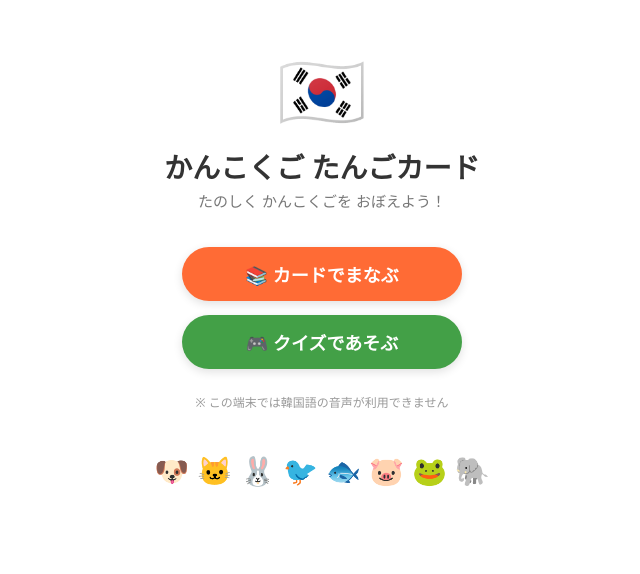
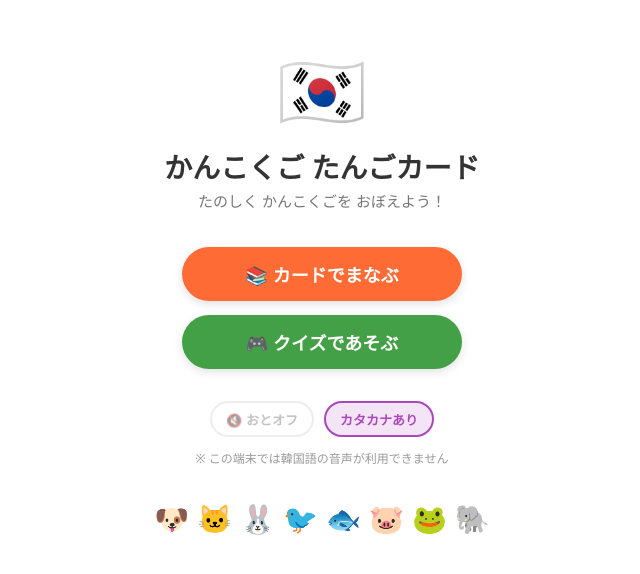
Before and after one commit to t-miyahira/korean-flashcard, a React (Vite) app: page / in a window 1280 px wide. Shown: the top 574 px of the page, without its empty margins (318-958 px from the left). Built offline with nearby package versions, Linux system fonts and the light colour scheme.

Commit message:
toggle katakana display

```diff
--- a/src/App.jsx
+++ b/src/App.jsx
@@ -65,23 +65,23 @@ const speakKorean = (text, enabled) => {
 // ── Shared styles ──
 const css = {
   wrap: { width: "100%", maxWidth: 480, margin: "0 auto", padding: "16px clamp(8px, 3vw, 20px)", fontFamily: "system-ui, -apple-system, sans-serif", boxSizing: "border-box" },
-  btn: (bg) => ({ padding: "10px clamp(16px, 4vw, 24px)", fontSize: "clamp(14px, 3.5vw, 16px)", fontWeight: 700, color: "#FFF", background: bg, border: "none", borderRadius: 30, cursor: "pointer", boxShadow: "0 3px 10px rgba(0,0,0,0.12)", minHeight: 44, }),
-  chip: (active, color) => ({ padding: "6px clamp(10px, 2.5vw, 14px)", fontSize: "clamp(11px, 2.8vw, 13px)", fontWeight: 700, borderRadius: 20, border: "2px solid", borderColor: active ? color : "#DDD", background: active ? (color === "#FF6B35" ? "#FFF3E0" : color === "#5C6BC0" ? "#E8EAF6" : "#F3E5F5") : "#FFF", color: active ? color : "#888", cursor: "pointer", minHeight: 36, }),
-  navBtn: (bg) => ({ ...css.btn(bg), width: "clamp(44px, 12vw, 56px)", height: "clamp(44px, 12vw, 56px)", borderRadius: "50%", padding: 0, fontSize: "clamp(18px, 5vw, 24px)", display: "flex", alignItems: "center", justifyContent: "center" }),
+  btn: (bg) => ({ padding: "10px clamp(16px, 4vw, 24px)", fontSize: "clamp(14px, 3.5vw, 16px)", fontWeight: 700, color: "#FFF", background: bg, border: "none", borderRadius: 30, cursor: "pointer", boxShadow: "0 3px 10px rgba(0,0,0,0.12)", minHeight: 44 }),
+  chip: (active, color) => ({ padding: "6px clamp(10px, 2.5vw, 14px)", fontSize: "clamp(11px, 2.8vw, 13px)", fontWeight: 700, borderRadius: 20, border: "2px solid", borderColor: active ? color : "#DDD", background: active ? (color === "#FF6B35" ? "#FFF3E0" : color === "#5C6BC0" ? "#E8EAF6" : "#F3E5F5") : "#FFF", color: active ? color : "#888", cursor: "pointer", minHeight: 36 }),
+  navBtn: (bg) => ({ padding: 0, fontSize: "clamp(18px, 5vw, 24px)", fontWeight: 700, color: "#FFF", background: bg, border: "none", borderRadius: "50%", cursor: "pointer", boxShadow: "0 3px 10px rgba(0,0,0,0.12)", width: "clamp(44px, 12vw, 56px)", height: "clamp(44px, 12vw, 56px)", display: "flex", alignItems: "center", justifyContent: "center", minHeight: 44 }),
 };
 
-// ── Sound Toggle ──
-function SoundToggle({ enabled, onToggle, available }) {
+// ── Toggle Button ──
+function ToggleBtn({ enabled, onToggle, available, onLabel, offLabel }) {
   return (
-    <button onClick={onToggle} disabled={!available}
-      style={{ ...css.chip(enabled && available, "#AB47BC"), opacity: available ? 1 : 0.5, cursor: available ? "pointer" : "not-allowed" }}>
-      {enabled && available ? "🔊 おとオン" : "🔇 おとオフ"}
+    <button onClick={onToggle} disabled={available === false}
+      style={{ ...css.chip(enabled && available !== false, "#AB47BC"), opacity: available === false ? 0.5 : 1, cursor: available === false ? "not-allowed" : "pointer" }}>
+      {enabled && available !== false ? onLabel : offLabel}
     </button>
   );
 }
 
 // ── Flashcard ──
-function Flashcard({ card, flipped, onFlip }) {
+function Flashcard({ card, flipped, onFlip, showRuby }) {
   return (
     <div onClick={onFlip} style={{ perspective: 800, width: "clamp(220px, 65vw, 280px)", height: "clamp(290px, 85vw, 360px)", cursor: "pointer", margin: "0 auto" }}>
       <div style={{ position: "relative", width: "100%", height: "100%", transition: "transform 0.5s", transformStyle: "preserve-3d", transform: flipped ? "rotateY(180deg)" : "rotateY(0deg)" }}>
@@ -94,7 +94,7 @@ function Flashcard({ card, flipped, onFlip }) {
         <div style={{ position: "absolute", width: "100%", height: "100%", backfaceVisibility: "hidden", transform: "rotateY(180deg)", borderRadius: "clamp(16px, 4vw, 24px)", background: "linear-gradient(135deg, #E8F5E9 0%, #C8E6C9 100%)", border: "3px solid #66BB6A", display: "flex", flexDirection: "column", alignItems: "center", justifyContent: "center", boxShadow: "0 8px 24px rgba(0,0,0,0.12)" }}>
           <div style={{ fontSize: "clamp(40px, 12vw, 56px)", lineHeight: 1 }}>{card.emoji}</div>
           <div style={{ marginTop: "clamp(12px, 3vw, 20px)", fontSize: "clamp(28px, 8vw, 40px)", fontWeight: 800, color: "#2E7D32", letterSpacing: 2 }}>{card.kr}</div>
-          <div style={{ marginTop: 8, fontSize: "clamp(16px, 4vw, 20px)", color: "#558B2F", fontWeight: 600 }}>{card.ruby}</div>
+          {showRuby && <div style={{ marginTop: 8, fontSize: "clamp(16px, 4vw, 20px)", color: "#558B2F", fontWeight: 600 }}>{card.ruby}</div>}
           <div style={{ marginTop: 10, fontSize: "clamp(18px, 4.5vw, 22px)", opacity: 0.5 }}>🔊</div>
         </div>
       </div>
@@ -103,7 +103,7 @@ function Flashcard({ card, flipped, onFlip }) {
 }
 
 // ── Quiz ──
-function Quiz({ onBack, soundEnabled }) {
+function Quiz({ onBack, soundEnabled, showRuby }) {
   const questions = useMemo(() => shuffle(CARDS).map((card) => {
     const wrong = shuffle(CARDS.filter((c) => c.id !== card.id)).slice(0, 3);
     return { card, options: shuffle([card, ...wrong]) };
@@ -156,7 +156,7 @@ function Quiz({ onBack, soundEnabled }) {
       </div>
       <div style={{ fontSize: "clamp(15px, 4vw, 18px)", fontWeight: 700, color: "#444", marginBottom: 8 }}>このことばは どれ？</div>
       <div style={{ fontSize: "clamp(32px, 9vw, 44px)", fontWeight: 800, color: "#2E7D32", margin: "4px 0" }}>{cur.card.kr}</div>
-      <div style={{ fontSize: "clamp(15px, 4vw, 18px)", color: "#558B2F", marginBottom: 4, fontWeight: 600 }}>{cur.card.ruby}</div>
+      {showRuby && <div style={{ fontSize: "clamp(15px, 4vw, 18px)", color: "#558B2F", marginBottom: 4, fontWeight: 600 }}>{cur.card.ruby}</div>}
       <button onClick={() => speakKorean(cur.card.kr, true)} disabled={!soundEnabled}
         style={{ fontSize: "clamp(20px, 5vw, 24px)", background: "none", border: "none", cursor: "pointer", marginBottom: 12, opacity: soundEnabled ? 1 : 0.3, minHeight: 44, minWidth: 44 }}>🔊</button>
       <div style={{ display: "grid", gridTemplateColumns: "1fr 1fr", gap: "clamp(8px, 2.5vw, 14px)", maxWidth: "min(340px, 90vw)", margin: "0 auto" }}>
@@ -197,6 +197,7 @@ export default function App() {
   const [transitioning, setTransitioning] = useState(false);
   const [soundEnabled, setSoundEnabled] = useState(true);
   const [voiceAvailable, setVoiceAvailable] = useState(false);
+  const [showRuby, setShowRuby] = useState(true);
 
   useEffect(() => {
     const check = () => setVoiceAvailable(hasKoreanVoice());
@@ -256,8 +257,13 @@ export default function App() {
           <button onClick={() => { setMode("cards"); setCi(0); setFlipped(false); }} style={{ ...css.btn("#FF6B35"), padding: "14px 24px", fontSize: "clamp(16px, 4vw, 18px)" }}>📚 カードでまなぶ</button>
           <button onClick={() => setMode("quiz")} style={{ ...css.btn("#43A047"), padding: "14px 24px", fontSize: "clamp(16px, 4vw, 18px)" }}>🎮 クイズであそぶ</button>
         </div>
-        {!voiceAvailable && <p style={{ marginTop: 24, fontSize: 12, color: "#999" }}>※ この端末では韓国語の音声が利用できません</p>}
-        <div style={{ marginTop: "clamp(24px, 6vw, 40px)", display: "flex", justifyContent: "center", gap: 8, flexWrap: "wrap" }}>
+        {/* Settings */}
+        <div style={{ marginTop: "clamp(20px, 5vw, 32px)", display: "flex", justifyContent: "center", gap: 10, flexWrap: "wrap" }}>
+          <ToggleBtn enabled={soundEnabled} onToggle={() => setSoundEnabled((s) => !s)} available={voiceAvailable} onLabel="🔊 おとオン" offLabel="🔇 おとオフ" />
+          <ToggleBtn enabled={showRuby} onToggle={() => setShowRuby((s) => !s)} onLabel="カタカナあり" offLabel="カタカナなし" />
+        </div>
+        {!voiceAvailable && <p style={{ marginTop: 12, fontSize: 12, color: "#999" }}>※ この端末では韓国語の音声が利用できません</p>}
+        <div style={{ marginTop: "clamp(20px, 5vw, 32px)", display: "flex", justifyContent: "center", gap: 8, flexWrap: "wrap" }}>
           {CARDS.slice(0, 8).map((c) => <span key={c.id} style={{ fontSize: "clamp(22px, 6vw, 28px)" }}>{c.emoji}</span>)}
         </div>
       </div>
@@ -268,7 +274,7 @@ export default function App() {
   if (mode === "quiz") {
     return (
       <div style={css.wrap}>
-        <Quiz onBack={() => setMode("home")} soundEnabled={soundEnabled && voiceAvailable} />
+        <Quiz onBack={() => setMode("home")} soundEnabled={soundEnabled && voiceAvailable} showRuby={showRuby} />
       </div>
     );
   }
@@ -281,7 +287,10 @@ export default function App() {
       {/* Header */}
       <div style={{ display: "flex", justifyContent: "space-between", alignItems: "center", marginBottom: 16, gap: 8, flexWrap: "wrap" }}>
         <button onClick={() => setMode("home")} style={{ ...css.btn("#78909C"), padding: "6px 14px", fontSize: "clamp(12px, 3vw, 14px)" }}>← ホーム</button>
-        <SoundToggle enabled={soundEnabled} onToggle={() => setSoundEnabled((s) => !s)} available={voiceAvailable} />
+        <div style={{ display: "flex", gap: 6 }}>
+          <ToggleBtn enabled={soundEnabled} onToggle={() => setSoundEnabled((s) => !s)} available={voiceAvailable} onLabel="🔊" offLabel="🔇" />
+          <ToggleBtn enabled={showRuby} onToggle={() => setShowRuby((s) => !s)} onLabel="カ" offLabel="カ" />
+        </div>
         <span style={{ fontSize: "clamp(13px, 3.2vw, 15px)", fontWeight: 700, color: "#666" }}>{(ci % filtered.length) + 1} / {filtered.length}</span>
       </div>
 
@@ -293,7 +302,7 @@ export default function App() {
         {ORDER_MODES.map((o) => <button key={o} onClick={() => handleOrderChange(o)} style={css.chip(orderMode === o, "#5C6BC0")}>{o === "ランダム" ? "🔀 " : "📋 "}{o}</button>)}
       </div>
 
-      <Flashcard card={card} flipped={flipped} onFlip={handleFlip} />
+      <Flashcard card={card} flipped={flipped} onFlip={handleFlip} showRuby={showRuby} />
 
       {/* Nav */}
       <div style={{ display: "flex", justifyContent: "center", gap: "clamp(16px, 5vw, 20px)", marginTop: "clamp(16px, 5vw, 24px)" }}>
```
